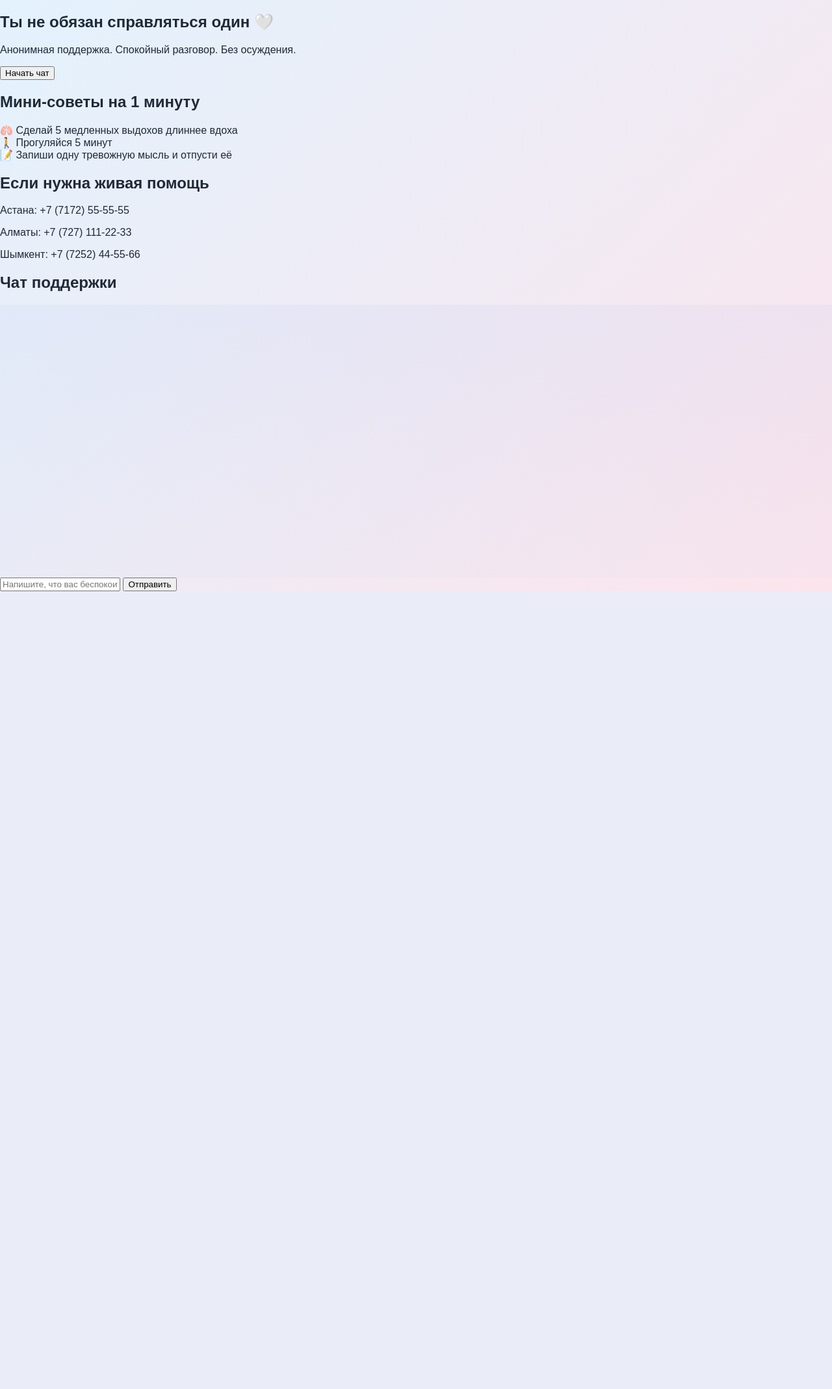
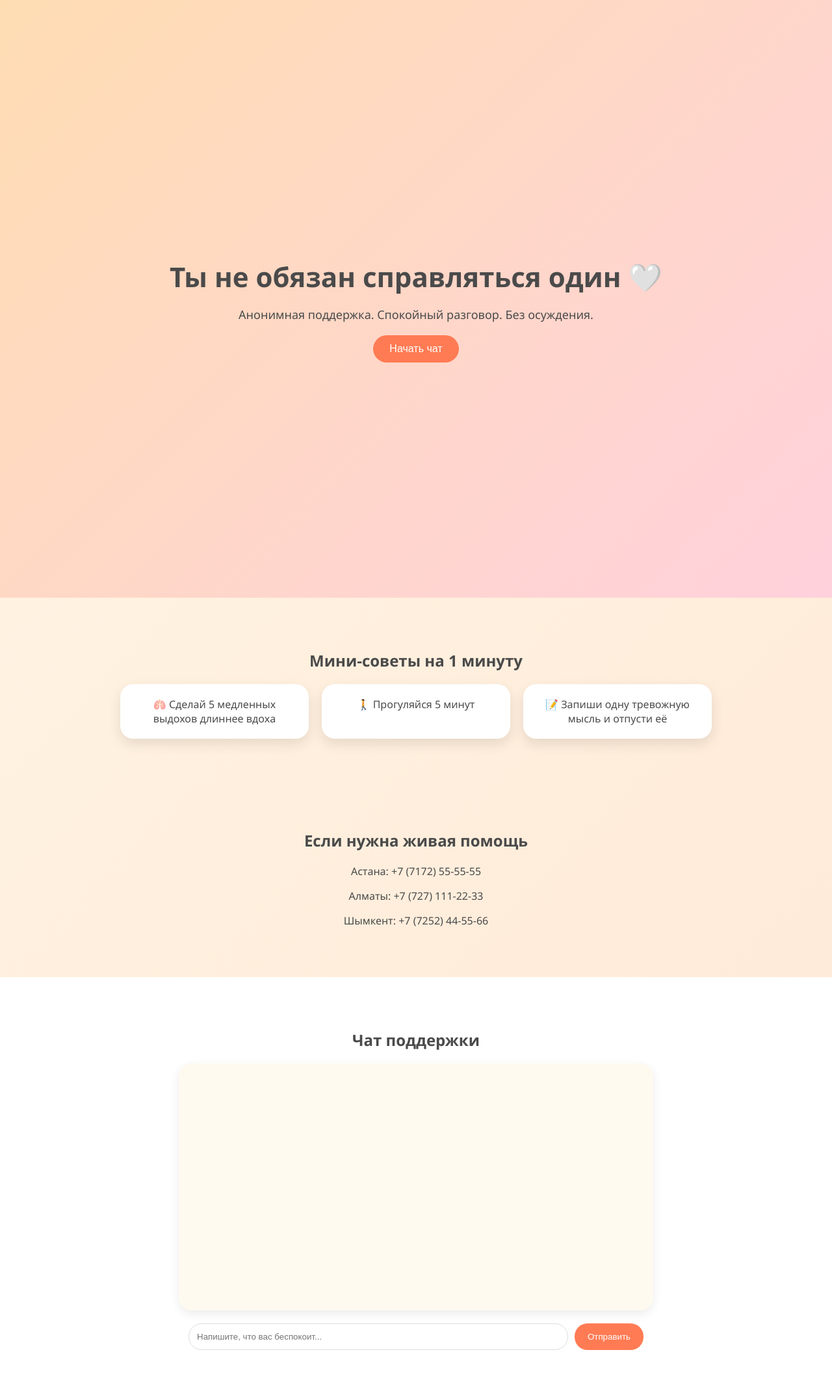
Before and after one commit to S1XEYES777/Quiet-Help, a Flask app: page / in a window 1280 px wide. Shown: the whole page at 65% size. Before the commit the page ends 910 px from the top, so only its background shows below. Run offline with Flask 3, Linux system fonts and the light colour scheme; some libraries are stand-ins or nearby versions.

Commit message:
Update style.css

```diff
--- a/static/style.css
+++ b/static/style.css
@@ -1,314 +1,113 @@
-:root{
-  --bg1:#e3f2fd;
-  --bg2:#fce4ec;
-  --card:#ffffff;
-  --text:#1f2937;
-  --muted:#6b7280;
-  --accent:#2563eb;
-  --accent2:#0ea5e9;
-  --border:#e5e7eb;
-  --shadow: 0 10px 25px rgba(0,0,0,.08);
-  --radius: 16px;
+body{
+margin:0;
+font-family:'Segoe UI', sans-serif;
+background:linear-gradient(135deg,#fff6e5,#ffe8d6);
+color:#4a4a4a;
 }
 
-*{ box-sizing:border-box; }
-
-body{
-  margin:0;
-  font-family: Arial, sans-serif;
-  color: var(--text);
-  background: linear-gradient(135deg, var(--bg1), var(--bg2));
+.hero{
+height:100vh;
+display:flex;
+align-items:center;
+justify-content:center;
+text-align:center;
+background:linear-gradient(135deg,#ffddb3,#ffd1dc);
 }
 
-/* Topbar */
-.topbar{
-  position: sticky;
-  top: 0;
-  z-index: 50;
-  display:flex;
-  justify-content:space-between;
-  align-items:center;
-  padding: 14px 18px;
-  background: rgba(255,255,255,.75);
-  backdrop-filter: blur(10px);
-  border-bottom: 1px solid rgba(0,0,0,.06);
+.hero h1{
+font-size:42px;
+margin-bottom:10px;
 }
 
-.brand{
-  display:flex;
-  align-items:center;
-  gap:12px;
-}
-.logo{
-  width:42px;
-  height:42px;
-  display:flex;
-  align-items:center;
-  justify-content:center;
-  border-radius: 14px;
-  background: white;
-  box-shadow: var(--shadow);
-  font-size: 20px;
-}
-.brand-title{ font-weight:700; }
-.brand-subtitle{ font-size:12px; color: var(--muted); margin-top:2px; }
-
-.nav{
-  display:flex;
-  gap:14px;
-  flex-wrap:wrap;
-}
-.nav a{
-  text-decoration:none;
-  color: var(--text);
-  font-size: 14px;
-  padding: 8px 10px;
-  border-radius: 10px;
-}
-.nav a:hover{ background: rgba(37,99,235,.10); }
-
-/* Layout */
-.layout{
-  max-width: 1200px;
-  margin: 18px auto 0;
-  padding: 0 16px 24px;
-  display:grid;
-  grid-template-columns: 320px 1fr 320px;
-  gap: 16px;
+.hero p{
+font-size:18px;
+margin-bottom:20px;
 }
 
-@media (max-width: 1100px){
-  .layout{ grid-template-columns: 1fr; }
-  .nav{ display:none; }
+.hero button{
+padding:12px 25px;
+border:none;
+border-radius:30px;
+background:#ff7b54;
+color:white;
+font-size:16px;
+cursor:pointer;
+transition:0.3s;
 }
 
-/* Cards */
-.card{
-  background: var(--card);
-  border: 1px solid rgba(0,0,0,.06);
-  border-radius: var(--radius);
-  box-shadow: var(--shadow);
-  padding: 14px;
+.hero button:hover{
+background:#ff5722;
 }
 
-.card-title{
-  margin:0 0 10px 0;
-  font-size: 16px;
+section{
+padding:60px 20px;
+text-align:center;
 }
 
-.muted{
-  margin: 0 0 12px 0;
-  color: var(--muted);
-  font-size: 13px;
-  line-height: 1.35;
+.tip-grid{
+display:flex;
+justify-content:center;
+gap:20px;
+flex-wrap:wrap;
 }
 
-/* Hero */
-.center .hero{
-  padding: 10px 6px 14px;
-}
-.hero-title{
-  font-size: 22px;
-  font-weight: 800;
-  letter-spacing: -0.2px;
-}
-.hero-subtitle{
-  margin-top: 6px;
-  color: var(--muted);
-  font-size: 14px;
+.tip-card{
+background:white;
+padding:20px;
+border-radius:20px;
+box-shadow:0 8px 20px rgba(0,0,0,0.1);
+width:250px;
 }
 
-/* Chips */
-.chips{
-  display:flex;
-  flex-wrap:wrap;
-  gap: 10px;
-}
-.chip{
-  border: 1px solid var(--border);
-  background: #fff;
-  color: var(--text);
-  border-radius: 999px;
-  padding: 10px 12px;
-  font-size: 13px;
-  cursor:pointer;
-}
-.chip:hover{
-  border-color: rgba(37,99,235,.35);
-  background: rgba(37,99,235,.06);
+.chat-section{
+background:#fff;
 }
 
-/* Tools */
-.tool{
-  border: 1px dashed rgba(0,0,0,.10);
-  border-radius: 14px;
-  padding: 10px 10px;
-  margin-top: 10px;
-}
-.tool-title{ font-weight: 700; font-size: 13px; }
-.tool-text{ margin-top: 6px; color: var(--muted); font-size: 13px; line-height: 1.35; }
-.mini{
-  margin-top: 8px;
-  border: 1px solid var(--border);
-  background: #fff;
-  border-radius: 10px;
-  padding: 8px 10px;
-  font-size: 13px;
-  cursor:pointer;
-}
-.mini:hover{ background: rgba(37,99,235,.06); border-color: rgba(37,99,235,.25); }
-
-/* Chat */
-.chat-card{ padding: 0; overflow:hidden; }
-.chat-head{
-  display:flex;
-  justify-content:space-between;
-  align-items:center;
-  padding: 12px 14px;
-  border-bottom: 1px solid rgba(0,0,0,.06);
-  background: rgba(255,255,255,.9);
-}
-
-.status{
-  display:flex;
-  align-items:center;
-  gap:10px;
-  font-size: 13px;
-  color: var(--muted);
-}
-.dot{
-  width:10px;
-  height:10px;
-  border-radius:999px;
-  background: #22c55e;
-  box-shadow: 0 0 0 4px rgba(34,197,94,.12);
-}
-
-.ghost{
-  border: 1px solid var(--border);
-  background: #fff;
-  border-radius: 10px;
-  padding: 8px 10px;
-  font-size: 13px;
-  cursor:pointer;
-}
-.ghost:hover{ background: rgba(0,0,0,.04); }
-
 .chat{
-  height: 420px;
-  overflow-y:auto;
-  padding: 14px;
-  background: linear-gradient(180deg, rgba(37,99,235,.04), rgba(14,165,233,.02));
+height:350px;
+max-width:700px;
+margin:20px auto;
+background:#fffaf0;
+border-radius:20px;
+padding:15px;
+overflow-y:auto;
+box-shadow:0 5px 15px rgba(0,0,0,0.08);
 }
 
 .msg{
-  display:flex;
-  margin: 10px 0;
-}
-.msg.user{ justify-content:flex-end; }
-.msg.bot{ justify-content:flex-start; }
-
-.bubble{
-  max-width: 85%;
-  padding: 10px 12px;
-  border-radius: 14px;
-  border: 1px solid rgba(0,0,0,.06);
-  background: #fff;
-  line-height: 1.35;
-  font-size: 14px;
-  white-space: pre-wrap;
-}
-.msg.user .bubble{
-  background: rgba(37,99,235,.10);
-  border-color: rgba(37,99,235,.18);
+margin:8px 0;
 }
 
-.composer{
-  display:flex;
-  gap:10px;
-  padding: 12px 14px;
-  border-top: 1px solid rgba(0,0,0,.06);
-  background: rgba(255,255,255,.95);
-}
-.composer input{
-  flex:1;
-  border: 1px solid var(--border);
-  border-radius: 12px;
-  padding: 12px 12px;
-  font-size: 14px;
-  outline:none;
-}
-.composer input:focus{
-  border-color: rgba(37,99,235,.35);
-  box-shadow: 0 0 0 4px rgba(37,99,235,.10);
-}
-.send{
-  border: none;
-  background: linear-gradient(135deg, var(--accent), var(--accent2));
-  color: white;
-  border-radius: 12px;
-  padding: 12px 14px;
-  cursor:pointer;
-  font-weight: 700;
-}
-.send:hover{ filter: brightness(0.96); }
-
-.hint{
-  padding: 10px 14px 14px;
-  color: var(--muted);
-  font-size: 12.5px;
+.user{
+text-align:right;
+color:#ff5722;
 }
 
-/* Facts */
-.fact-box{
-  border: 1px solid var(--border);
-  border-radius: 14px;
-  padding: 12px;
-  background: rgba(255,255,255,.8);
-}
-.fact{
-  font-size: 13.5px;
-  line-height: 1.35;
-}
-.fact-actions{
-  display:flex;
-  gap:10px;
-  margin-top: 10px;
-  flex-wrap:wrap;
+.bot{
+text-align:left;
+color:#333;
 }
 
-/* Safety */
-.alert{
-  margin-top: 10px;
-  border-radius: 14px;
-  border: 1px solid rgba(239,68,68,.25);
-  background: rgba(239,68,68,.06);
-  padding: 12px;
+.inputArea{
+display:flex;
+justify-content:center;
+gap:10px;
+max-width:700px;
+margin:0 auto;
 }
-.alert-title{ font-weight:800; font-size: 13px; }
-.alert-text{ margin-top: 6px; color: var(--muted); font-size: 13px; line-height: 1.35; }
-.primary{
-  margin-top: 12px;
-  width:100%;
-  border:none;
-  border-radius: 14px;
-  padding: 12px;
-  background: rgba(37,99,235,.10);
-  color: var(--text);
-  cursor:pointer;
-  font-weight: 800;
+
+input{
+flex:1;
+padding:12px;
+border-radius:20px;
+border:1px solid #ddd;
 }
-.primary:hover{ background: rgba(37,99,235,.14); }
 
-/* Footer */
-.footer{
-  max-width:1200px;
-  margin: 0 auto;
-  padding: 12px 16px 18px;
-  display:flex;
-  justify-content:space-between;
-  gap: 10px;
-  color: var(--muted);
-  font-size: 12.5px;
-  flex-wrap:wrap;
+button{
+padding:12px 20px;
+border-radius:20px;
+border:none;
+background:#ff7b54;
+color:white;
+cursor:pointer;
 }
```
